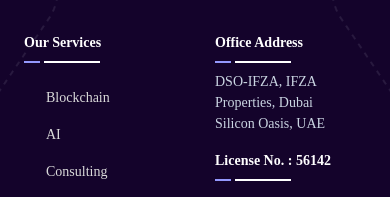
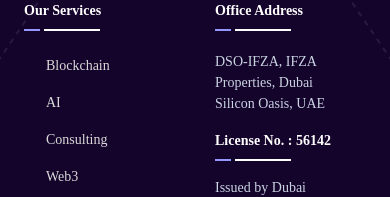
Before and after one commit to devSunil23/metanerds_landing, a Next.js app: page /aboutus in a window 390 px wide. Shown: the part 1535-1732 px from the top of the page. Built offline with nearby package versions, Linux system fonts and the light colour scheme; some icons are missing.

Commit message:
fix issue

```diff
--- a/src/components/layout/Footer.jsx
+++ b/src/components/layout/Footer.jsx
@@ -185,7 +185,7 @@ const Footer = () => {
             <div className="h-[2px] w-4 bg-[#9498FD]" />
             <div className="h-[2px] w-14 bg-[#FFFFFF]" />
           </div>
-          <p className="text-[14px] md:text-[18px] text-slate-300 mb-4 md:mt-5">
+          <p className="text-[14px] md:text-[18px] text-slate-300 mb-4 mt-5">
             DSO-IFZA, IFZA Properties, Dubai
             <br />
             Silicon Oasis, UAE
--- a/src/components/ui/aboutus/AboutUsSection.jsx
+++ b/src/components/ui/aboutus/AboutUsSection.jsx
@@ -5,7 +5,7 @@ import Image from "next/image";
 
 const AboutUsSection = () => {
   return (
-    <section className="bg-black text-white px-6 md:px-42 py-6 md:py-20">
+    <section className="bg-black text-white px-6 md:px-42 py-2 md:py-20">
       <div className="max-w-7xl mx-auto flex flex-col lg:flex-row items-center gap-16">
         {/* Text */}
         <div className="flex-1 text-justify space-y-6 text-sm md:text-[18px] leading-relaxed text-[#FFFFFFCC]">
```
